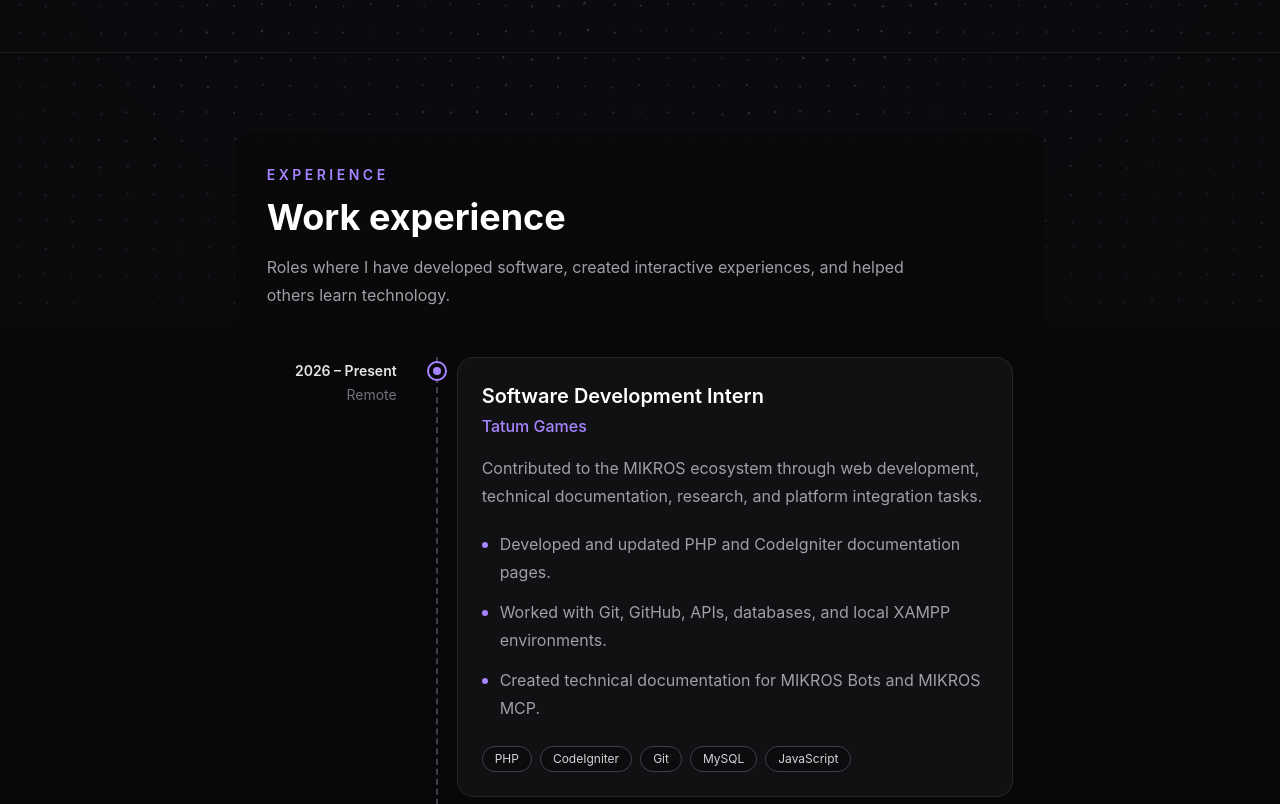
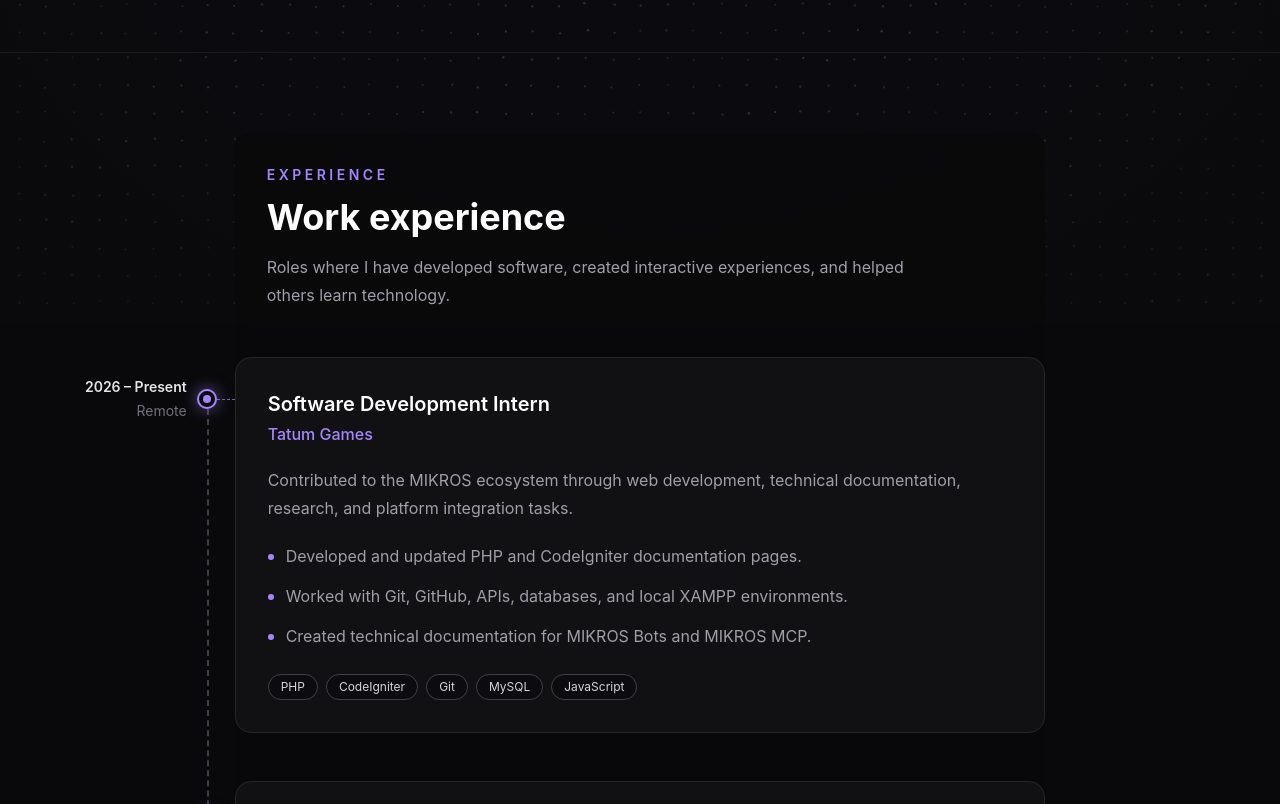
Before and after one commit to Zelocity/BSHIN-Personal-Website, a React (Vite) app: page / in a window 1280 px wide. Shown: the part 476-1280 px from the top of the page. Built offline with nearby package versions, Linux system fonts and the light colour scheme.

Commit message:
Update: Experience section layout

```diff
--- a/src/components/sections/experience.tsx
+++ b/src/components/sections/experience.tsx
@@ -50,7 +50,7 @@ function Experience() {
       className="scroll-mt-16 border-t border-zinc-800/60 px-6 py-20"
     >
       <div className="mx-auto grid max-w-7xl grid-cols-12 gap-8">
-        <div className="col-span-12 rounded-2xl bg-zinc-950/80 p-6 backdrop-blur-sm sm:p-8 lg:col-start-3 lg:col-span-8">
+        <div className="col-span-12 overflow-visible rounded-2xl bg-zinc-950/80 p-6 backdrop-blur-sm sm:p-8 lg:col-start-3 lg:col-span-8">
           <header>
             <p className="text-sm font-semibold uppercase tracking-[0.25em] text-violet-400">
               Experience
@@ -66,20 +66,29 @@ function Experience() {
             </p>
           </header>
 
-          <div className="mt-12">
+          {/* Timeline */}
+          <div className="relative mt-12">
+            {/* Vertical dashed line */}
+            <div
+              aria-hidden="true"
+              className="
+                absolute bottom-8 top-8
+                -left-6 border-l-2 border-dashed border-zinc-700
+                sm:-left-8
+                md:-left-[3.75rem]
+              "
+            />
+
             {experiences.map((experience, index) => {
               const isLast = index === experiences.length - 1;
 
               return (
                 <article
                   key={`${experience.company}-${experience.role}`}
-                  className="
-                    grid grid-cols-[24px_minmax(0,1fr)]
-                    md:grid-cols-[150px_40px_minmax(0,1fr)]
-                  "
+                  className={`relative ${isLast ? "" : "pb-12"}`}
                 >
-                  {/* Desktop date column */}
-                  <div className="hidden pr-5 pt-1 text-right md:block">
+                  {/* Desktop date */}
+                  <div className="absolute -left-[13rem] top-5 hidden w-32 text-right md:block">
                     <p className="text-sm font-semibold text-zinc-200">
                       {experience.date}
                     </p>
@@ -89,37 +98,46 @@ function Experience() {
                     </p>
                   </div>
 
-                  {/* Timeline column */}
-                  <div className="relative flex justify-center">
-                    {/* Vertical dashed line */}
-                    <div
-                      aria-hidden="true"
-                      className={`
-                        absolute left-1/2 top-0
-                        -translate-x-1/2 border-l-2
-                        border-dashed border-zinc-700
-                        ${isLast ? "h-4" : "h-full"}
-                      `}
-                    />
-
                   {/* Timeline dot */}
                   <div
                     aria-hidden="true"
                     className="
-                        relative z-10 mt-1 flex h-5 w-5
+                      absolute -left-6 top-8 z-10
+                      flex h-5 w-5 -translate-x-1/2
                       items-center justify-center rounded-full
                       border-2 border-violet-400 bg-zinc-950
+                      shadow-[0_0_16px_rgba(167,139,250,0.55)]
+                      sm:-left-8
+                      md:-left-[3.75rem]
                     "
                   >
                     <span className="h-2 w-2 rounded-full bg-violet-400" />
                   </div>
-                  </div>
 
-                  {/* Content */}
-                  <div className={isLast ? "" : "pb-12"}>
+                  {/* Connector from the timeline to the card */}
+                  <div
+                    aria-hidden="true"
+                    className="
+                      absolute -left-6 top-[42px]
+                      w-6 border-t border-dashed border-violet-400/70
+                      sm:-left-8 sm:w-8
+                      md:-left-[3.75rem] md:w-7
+                    "
+                  />
+
+                  {/* Experience card */}
+                  <div
+                    className="
+                    rounded-2xl border border-zinc-800
+                    bg-zinc-900/60 p-6
+                    transition duration-300
+                    hover:border-violet-500/50
+                    md:-mx-8 md:p-8
+  "
+                  >
                     {/* Mobile date */}
                     <div className="mb-4 md:hidden">
-                      <p className="text-sm font-semibold text-zinc-200">
+                      <p className="text-sm font-semibold text-zinc-300">
                         {experience.date}
                       </p>
 
@@ -128,7 +146,6 @@ function Experience() {
                       </p>
                     </div>
 
-                    <div className="rounded-2xl border border-zinc-800 bg-zinc-900/60 p-6 transition duration-300 hover:border-violet-500/40">
                     <h3 className="text-xl font-semibold text-white">
                       {experience.role}
                     </h3>
@@ -137,7 +154,7 @@ function Experience() {
                       {experience.company}
                     </p>
 
-                      <p className="mt-4 leading-7 text-zinc-400">
+                    <p className="mt-5 leading-7 text-zinc-400">
                       {experience.description}
                     </p>
 
@@ -168,7 +185,6 @@ function Experience() {
                       ))}
                     </div>
                   </div>
-                  </div>
                 </article>
               );
             })}
```
Lines whose indentation alone changed are shown as unchanged.
